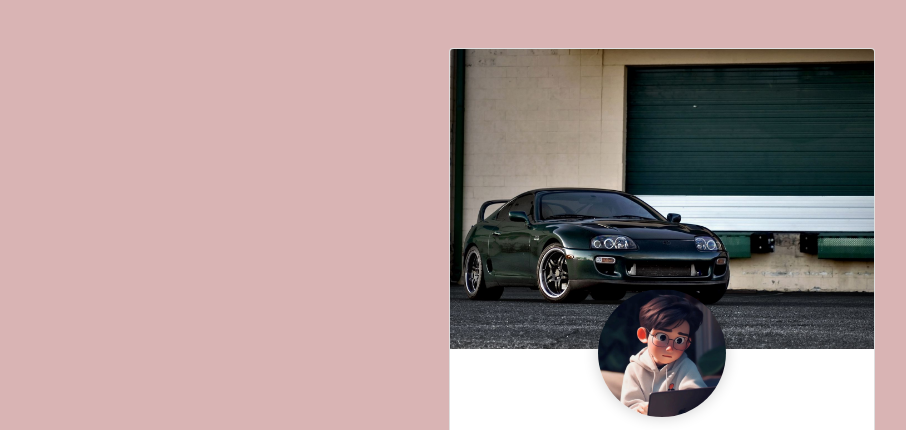
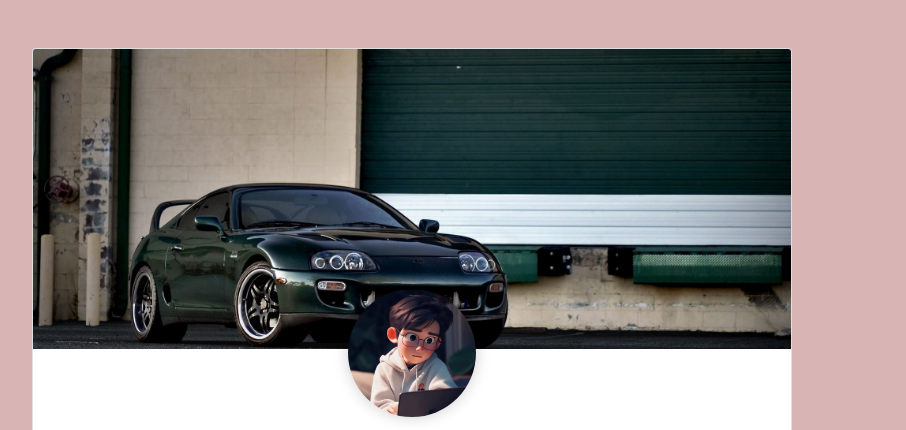
Before and after one commit to ngatv10/ngatv10.github.io, a plain HTML site: page index.html in a window 1280 px wide. Shown: the top 430 px of the page, without its empty margins (228-1134 px from the left). Drawn offline with nearby package versions, Linux system fonts and the light colour scheme.

Commit message:
Update styles.css

```diff
--- a/styles.css
+++ b/styles.css
@@ -4,7 +4,6 @@ body {
 
 .padding {
     padding: 3rem !important;
-    margin-left: 500px
 }
 
 .card-img-top{
```
